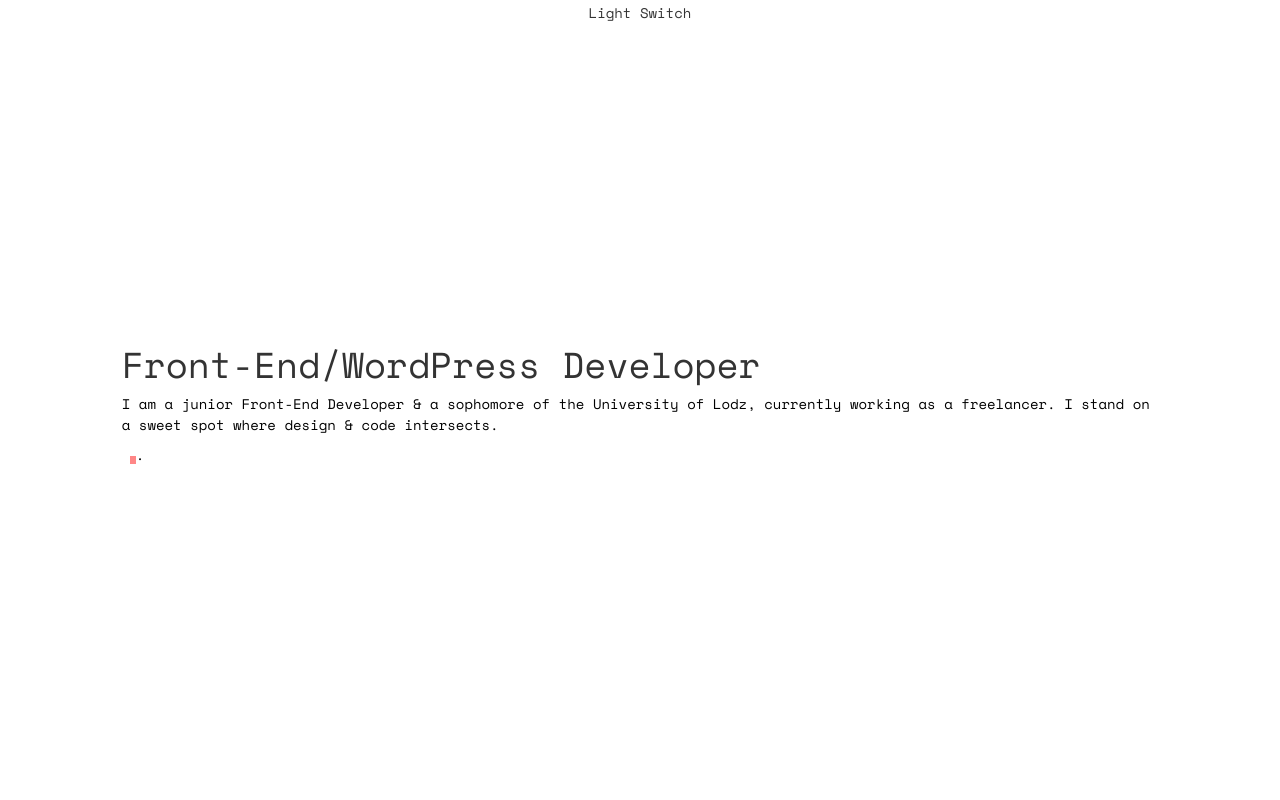
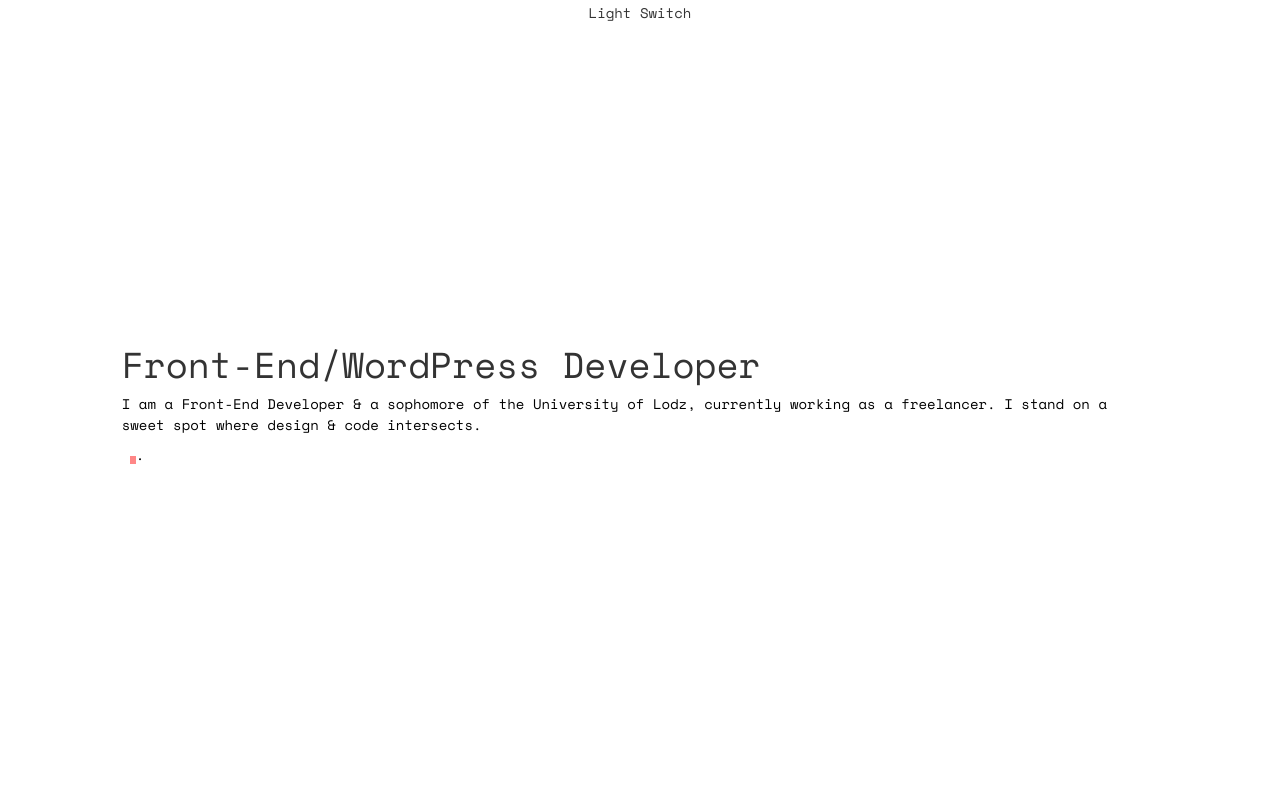
Before and after one commit to DDCOON/ola-wale.github.io, a plain HTML site: page index.html in a window 1280 px wide. Shown: the top 800 px of the page. Drawn offline with nearby package versions, Linux system fonts and the light colour scheme.

Commit message:
Update index.html

```diff
--- a/index.html
+++ b/index.html
@@ -19,7 +19,7 @@
 				<div>
 					<h1>Front-End/WordPress <span data-polski="Deweloper">Developer</span></h1>
 					<p class="type" data-polski="Jestem mlodszy Front-End Developer & studentem drugiego roku Uniwersytetu Lodzkiego, obecnie pracuje jako freelancer. Stoje na slodkie miejscu, gdzie przecina design & code.">
-						I am a junior Front-End Developer & a sophomore of the University of Lodz, currently working as a freelancer. I stand on a sweet spot where design & code intersects.
+						I am a Front-End Developer & a sophomore of the University of Lodz, currently working as a freelancer. I stand on a sweet spot where design & code intersects.
 					</p>
 					<p class="ilb type2" data-polski="Czy chcesz napic sie kawy lub porozmawiac?"></p>
 					<p class="ilb">
```
